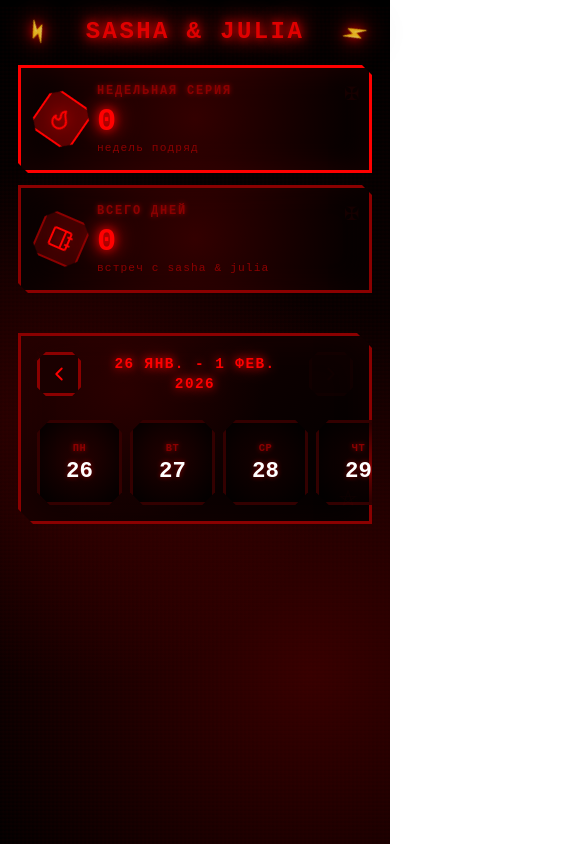
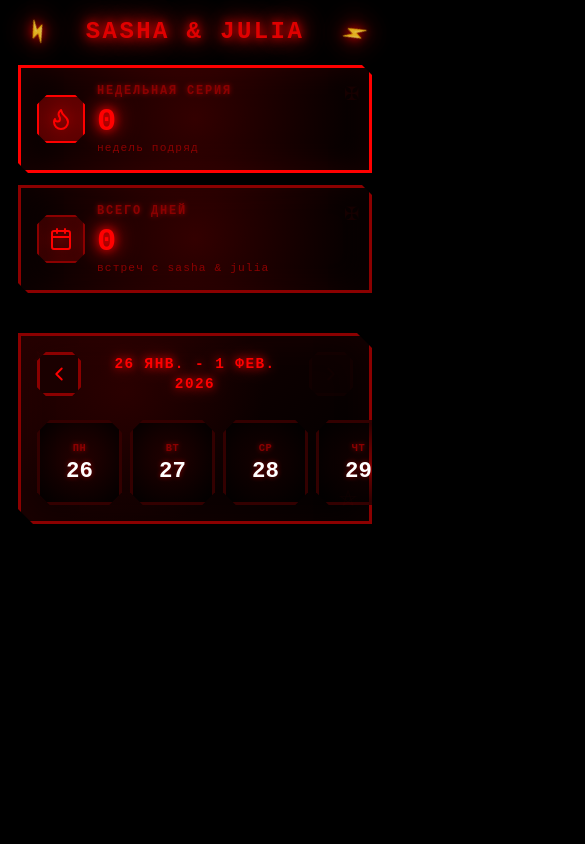
Before and after one commit to Skrejet-r/friends-streak, a React (Vite) app: page / in a window 390 px wide. Shown: the top 844 px of the page, 585 px wide, since content can reach past the window. Built offline with nearby package versions, Linux system fonts and the light colour scheme.

Commit message:
Fix: Remove ALL animations on mobile, fix black background, make buttons clickable

```diff
--- a/src/App.css
+++ b/src/App.css
@@ -256,13 +256,22 @@
   align-items: center;
   justify-content: center;
   cursor: pointer;
-  transition: all 0.3s;
+  transition: all 0.2s;
   clip-path: polygon(20% 0%, 80% 0%, 100% 20%, 100% 80%, 80% 100%, 20% 100%, 0% 80%, 0% 20%);
   box-shadow: 0 0 10px rgba(255, 0, 0, 0.3);
   touch-action: manipulation;
-  -webkit-tap-highlight-color: rgba(255, 0, 0, 0.3);
+  -webkit-tap-highlight-color: rgba(255, 0, 0, 0.5);
   user-select: none;
   -webkit-user-select: none;
+  -webkit-touch-callout: none;
+  position: relative;
+  z-index: 10;
+}
+
+.nav-button:active {
+  background: #ff0000;
+  color: #000000;
+  transform: scale(0.95);
 }
 
 .nav-button:hover:not(:disabled) {
--- a/src/App.tsx
+++ b/src/App.tsx
@@ -1,25 +1,14 @@
-import { motion } from 'framer-motion';
 import WeekSlider from './components/WeekSlider';
 import './App.css';
 
 function App() {
   return (
-    <motion.div
-      className="app"
-      initial={{ opacity: 0 }}
-      animate={{ opacity: 1 }}
-      transition={{ duration: 0.5 }}
-    >
-      <motion.h1
-        className="app-title"
-        initial={{ opacity: 0, y: -30 }}
-        animate={{ opacity: 1, y: 0 }}
-        transition={{ duration: 0.6, delay: 0.2 }}
-      >
+    <div className="app">
+      <h1 className="app-title">
         Sasha & Julia
-      </motion.h1>
+      </h1>
       <WeekSlider />
-    </motion.div>
+    </div>
   );
 }
 
--- a/src/components/DayCard.tsx
+++ b/src/components/DayCard.tsx
@@ -1,4 +1,3 @@
-import { motion } from 'framer-motion';
 import { DayData } from '../utils/dateUtils';
 
 interface DayCardProps {
@@ -17,15 +16,8 @@ export default function DayCard({ day, index, onClick }: DayCardProps) {
   };
 
   return (
-    <motion.div
+    <div
       className={`day-card ${day.hasMet ? 'met' : ''}`}
-      initial={{ opacity: 0 }}
-      animate={{ opacity: 1 }}
-      exit={{ opacity: 0 }}
-      transition={{
-        delay: index * 0.02,
-        duration: 0.2,
-      }}
     >
       <div
         className="day-content"
@@ -33,17 +25,15 @@ export default function DayCard({ day, index, onClick }: DayCardProps) {
         onTouchEnd={handleClick}
       >
         <div className="day-name">{dayOfWeek}</div>
-        <motion.div
-          className="day-number"
-        >
+        <div className="day-number">
           {day.date.getDate()}
-        </motion.div>
+        </div>
         {day.hasMet && (
           <div className="checkmark">
             ⛧
           </div>
         )}
       </div>
-    </motion.div>
+    </div>
   );
 }
--- a/src/components/StatsCard.tsx
+++ b/src/components/StatsCard.tsx
@@ -1,4 +1,3 @@
-import { motion } from 'framer-motion';
 import { Flame, Calendar } from 'lucide-react';
 
 interface StatsCardProps {
@@ -8,85 +7,32 @@ interface StatsCardProps {
 
 export default function StatsCard({ weekStreak, totalDays }: StatsCardProps) {
   return (
-    <motion.div
-      className="stats-container"
-      initial={{ opacity: 0, y: -20 }}
-      animate={{ opacity: 1, y: 0 }}
-      transition={{ duration: 0.5, delay: 0.2 }}
-    >
-      <motion.div
-        className="stat-card streak"
-        whileHover={{
-          scale: 1.08,
-          y: -8,
-          rotate: [0, -2, 2, 0]
-        }}
-        transition={{ type: 'spring', stiffness: 300 }}
-      >
-        <motion.div
-          className="stat-icon"
-          animate={{
-            rotate: [0, 360],
-            scale: [1, 1.1, 1]
-          }}
-          transition={{
-            rotate: { duration: 5, repeat: Infinity, ease: "linear" },
-            scale: { duration: 2, repeat: Infinity, repeatDelay: 1 }
-          }}
-        >
+    <div className="stats-container">
+      <div className="stat-card streak">
+        <div className="stat-icon">
           <Flame size={32} />
-        </motion.div>
+        </div>
         <div className="stat-content">
           <div className="stat-label">Недельная Серия</div>
-          <motion.div
-            className="stat-value"
-            key={weekStreak}
-            initial={{ scale: 1.2, color: '#ff0000' }}
-            animate={{ scale: 1, color: '#ff0000' }}
-            transition={{ duration: 0.3 }}
-          >
+          <div className="stat-value">
             {weekStreak}
-          </motion.div>
+          </div>
           <div className="stat-sublabel">недель подряд</div>
         </div>
-      </motion.div>
+      </div>
 
-      <motion.div
-        className="stat-card total"
-        whileHover={{
-          scale: 1.08,
-          y: -8,
-          rotate: [0, 2, -2, 0]
-        }}
-        transition={{ type: 'spring', stiffness: 300 }}
-      >
-        <motion.div
-          className="stat-icon"
-          animate={{
-            rotate: [0, -360],
-            scale: [1, 1.1, 1]
-          }}
-          transition={{
-            rotate: { duration: 8, repeat: Infinity, ease: "linear" },
-            scale: { duration: 2, repeat: Infinity, repeatDelay: 1 }
-          }}
-        >
+      <div className="stat-card total">
+        <div className="stat-icon">
           <Calendar size={32} />
-        </motion.div>
+        </div>
         <div className="stat-content">
           <div className="stat-label">Всего Дней</div>
-          <motion.div
-            className="stat-value"
-            key={totalDays}
-            initial={{ scale: 1.2, color: '#ff0000' }}
-            animate={{ scale: 1, color: '#ff0000' }}
-            transition={{ duration: 0.3 }}
-          >
+          <div className="stat-value">
             {totalDays}
-          </motion.div>
+          </div>
           <div className="stat-sublabel">встреч с Sasha & Julia</div>
         </div>
-      </motion.div>
-    </motion.div>
+      </div>
+    </div>
   );
 }
--- a/src/components/WeekSlider.tsx
+++ b/src/components/WeekSlider.tsx
@@ -1,5 +1,4 @@
 import { useState, useEffect, useRef } from 'react';
-import { motion, AnimatePresence } from 'framer-motion';
 import { ChevronLeft, ChevronRight } from 'lucide-react';
 import { getWeekData, formatWeekRange, getDateFromWeekOffset, getWeeksFromStart, getToday } from '../utils/dateUtils';
 import { isMetDay, toggleMetDay } from '../utils/storage';
@@ -119,48 +118,39 @@ export default function WeekSlider() {
     <div className="week-slider-container">
       <StatsCard weekStreak={weekStreak} totalDays={totalDays} />
 
-      <motion.div
+      <div
         className="week-card"
-        initial={{ opacity: 0, y: 20 }}
-        animate={{ opacity: 1, y: 0 }}
-        transition={{ duration: 0.5 }}
         onTouchStart={onTouchStart}
         onTouchMove={onTouchMove}
         onTouchEnd={onTouchEnd}
       >
         <div className="week-header">
-          <motion.button
+          <button
             className="nav-button"
             onClick={goToPreviousWeek}
-            whileHover={{ scale: 1.1 }}
-            whileTap={{ scale: 0.9 }}
+            type="button"
           >
             <ChevronLeft size={24} />
-          </motion.button>
+          </button>
 
-          <motion.h2
+          <h2
             key={currentWeekOffset}
-            initial={{ opacity: 0, x: -20 }}
-            animate={{ opacity: 1, x: 0 }}
-            exit={{ opacity: 0, x: 20 }}
             className="week-title"
           >
             {formatWeekRange(weekData.startDate, weekData.endDate)}
-          </motion.h2>
+          </h2>
 
-          <motion.button
+          <button
             className="nav-button"
             onClick={goToNextWeek}
             disabled={currentWeekOffset >= getWeeksFromStart(today)}
-            whileHover={{ scale: 1.1 }}
-            whileTap={{ scale: 0.9 }}
+            type="button"
           >
             <ChevronRight size={24} />
-          </motion.button>
+          </button>
         </div>
 
         <div className="days-grid">
-          <AnimatePresence mode="wait">
           {weekDays.map((day, index) => (
             <DayCard
               key={day.date.toISOString()}
@@ -169,9 +159,8 @@ export default function WeekSlider() {
               onClick={() => handleDayClick(day.date)}
             />
           ))}
-          </AnimatePresence>
         </div>
-      </motion.div>
+      </div>
     </div>
   );
 }
--- a/src/index.css
+++ b/src/index.css
@@ -21,19 +21,26 @@
   --glow-red: #ff0000;
 }
 
+html {
+  background: #000000;
+  height: 100%;
+  overflow: hidden;
+}
+
 body {
   font-family: 'Courier New', 'Monaco', monospace;
   -webkit-font-smoothing: antialiased;
   -moz-osx-font-smoothing: grayscale;
-  background:
-    radial-gradient(circle at 20% 50%, rgba(139, 0, 0, 0.3) 0%, transparent 50%),
-    radial-gradient(circle at 80% 80%, rgba(255, 0, 0, 0.2) 0%, transparent 50%),
-    linear-gradient(180deg, #000000 0%, #0a0000 50%, #000000 100%);
+  background: #000000;
   background-attachment: fixed;
   min-height: 100vh;
+  height: 100vh;
   color: var(--text-primary);
-  overflow-x: hidden;
-  position: relative;
+  overflow: hidden;
+  position: fixed;
+  width: 100%;
+  top: 0;
+  left: 0;
 }
 
 body::before {
@@ -67,16 +74,44 @@ body::before {
 }
 
 @media (max-width: 768px) {
+  html, body {
+    overflow: hidden;
+    height: 100vh;
+    position: fixed;
+    width: 100%;
+  }
+
   #root {
     padding: 10px;
     align-items: flex-start;
     padding-top: 10px;
+    overflow-y: auto;
+    -webkit-overflow-scrolling: touch;
+    height: 100vh;
+  }
+
+  body::before {
+    display: none;
   }
 }
 
 @media (max-width: 480px) {
+  html, body {
+    overflow: hidden;
+    height: 100vh;
+    position: fixed;
+    width: 100%;
+  }
+
   #root {
     padding: 8px;
     padding-top: 8px;
+    overflow-y: auto;
+    -webkit-overflow-scrolling: touch;
+    height: 100vh;
+  }
+
+  body::before {
+    display: none;
   }
 }
```
Lines whose indentation alone changed are shown as unchanged.
